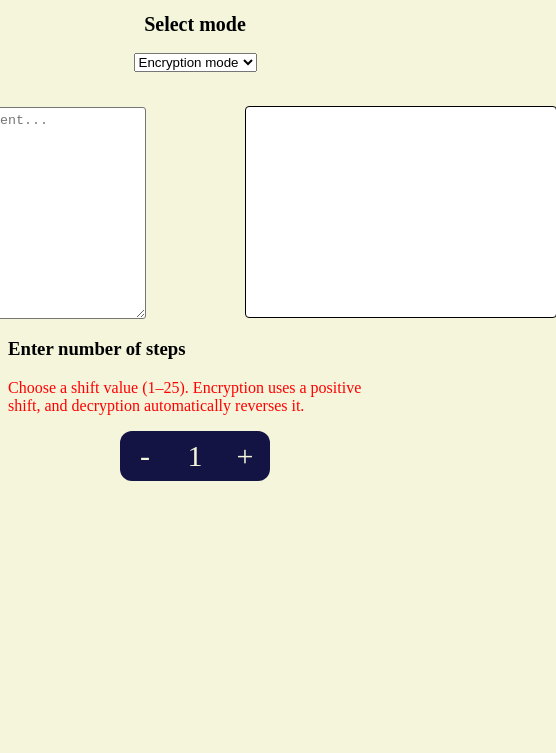
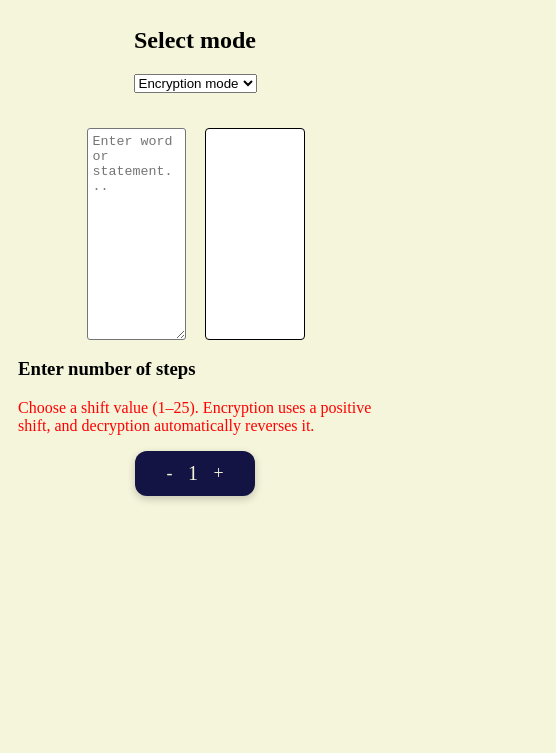
Before and after one commit to emmanuellaolutunseyi-web/caesar-cipher, a plain HTML site: page index.html in a window 390 px wide. Shown: the part 91-844 px from the top of the page, 556 px wide, since content can reach past the window. Drawn offline with Linux system fonts and the light colour scheme.

Commit message:
Fix layout centering for control box

```diff
--- a/styles.css
+++ b/styles.css
@@ -1,98 +1,137 @@
-body{
-  display:flex;
-  align-items:center;
-  justify-content:center;
-  flex-direction:column;
-  position:relative;
-}
-body.light{
-  background-color:beige;
+body {
+  display: flex;
+  align-items: center;
+  justify-content: center;
+  flex-direction: column;
+  position: relative;
 }
 
-body.dark{
-  background-color:rgb(73, 71, 71);
-  color:beige;
+/* 🌗 THEMES */
+body.light {
+  background-color: beige;
+  color: black;
 }
-#note{
-  color:red;
+
+body.dark {
+  background-color: rgb(73, 71, 71);
+  color: beige;
 }
-#input{
+
+/* 📝 NOTE */
+#note {
+  color: red;
+}
+
+/* 🖊️ INPUT */
+#input {
   height: 200px;
   width: 300px;
   padding: 5px;
-  border-radius:3px;
-}
-#cipher_mode{
-  margin-bottom:5px;
+  border-radius: 3px;
 }
 
-.key{
-  height: 50px;
-  width: 150px;
-  display:flex;
-  justify-content:center;
+/* 🔽 DROPDOWN */
+#cipher_mode {
+  margin-bottom: 5px;
+}
+
+/* 📦 SIDE-BY-SIDE BOXES (FIXED) */
+.boxes {
+  display: flex;
+  flex-direction: row;
+  gap: 40px; /* reduced from 100px */
+  margin-top: 30px;
+  align-items: center;
+  justify-content: center;
+}
+
+/* 📤 OUTPUT */
+.output {
+  height: 200px;
+  width: 300px;
+  padding: 5px;
+  border-radius: 3px;
+  background-color: white;
+  outline: 1px solid black;
+}
+
+/* 🔢 KEY CONTROL BOX */
+.span {
+  width: 100%;
+  display: flex;
+  justify-content: center;
+  align-items: center;
+}
+
+.key {
+  height: 45px;
+  width: 140px;
+  display: flex;
+  justify-content: center;
   background: rgb(19, 19, 68);
   border-radius: 12px;
-  box-shadow: 0 3px 8px rgba(0,0,0,0,2);
-  align-items:center;
+  box-shadow: 0 3px 8px rgba(0,0,0,0.2);
+  align-items: center;
   margin-bottom: 10px;
   color: beige;
 }
-.key span{
-  width:100%;
-  text-align:center;
-  font-size:30px;
-  font-width: 550;
-  cursor:pointer;
+
+/* ➕➖ BUTTONS (FIXED SMALL SIZE) */
+.plus,
+.minus {
+  font-size: 18px;
+  cursor: pointer;
+  padding: 2px 8px;
 }
 
-.key span.num{
-  font-size: 25px;
-  border-right: 3px solid rgba(0,0,0,0,2);
-  border-left: 3px solid rgba(0,0,0,0,2);
+/* NUMBER */
+.number {
+  font-size: 20px;
+  min-width: 25px;
+  text-align: center;
 }
-.theme{
-  position:absolute;
+
+/* 🎨 THEME BUTTON */
+.theme {
+  position: absolute;
   top: 20px;
   right: 20px;
 }
-.theme button{
+
+.theme button {
   padding: 7px;
   border-radius: 5px;
-  background:rgb(19, 19, 68);
-  color:beige;
-  border:none;
+  background: rgb(19, 19, 68);
+  color: beige;
+  border: none;
+  cursor: pointer;
 }
 
-.output{
-  height: 200px;
-  width: 300px;
-  padding: 5px;
-  border-radius:3px;
-  background-color:white;
-  outline: 1px solid black;
+/* 🔘 HOVER EFFECTS */
+.plus:hover {
+  color: blue;
 }
 
-.boxes{
-  display:flex;
-  flex-direction:row;
-  gap: 100px;
-  margin-top:30px;
+.minus:hover {
+  color: red;
 }
 
-h2{
-  font-size:20px;
+/* 📱 MOBILE (keeps boxes side-by-side!) */
+@media (max-width: 768px) {
+  body {
+    padding: 10px;
+  }
+
+  .boxes {
+    gap: 20px;
+  }
+
+  #input,
+  .output {
+    width: 45%;
+  }
+
+  .key {
+    width: 120px;
+  }
 }
-.span{
-  display:flex;
-  flex-direction:row;
-  align-items:center;
-  justify-content:center;
-}
-
-.plus:hover{
-  color:blue;
-}
-.minus:hover{
-  color:red;
-}
```
